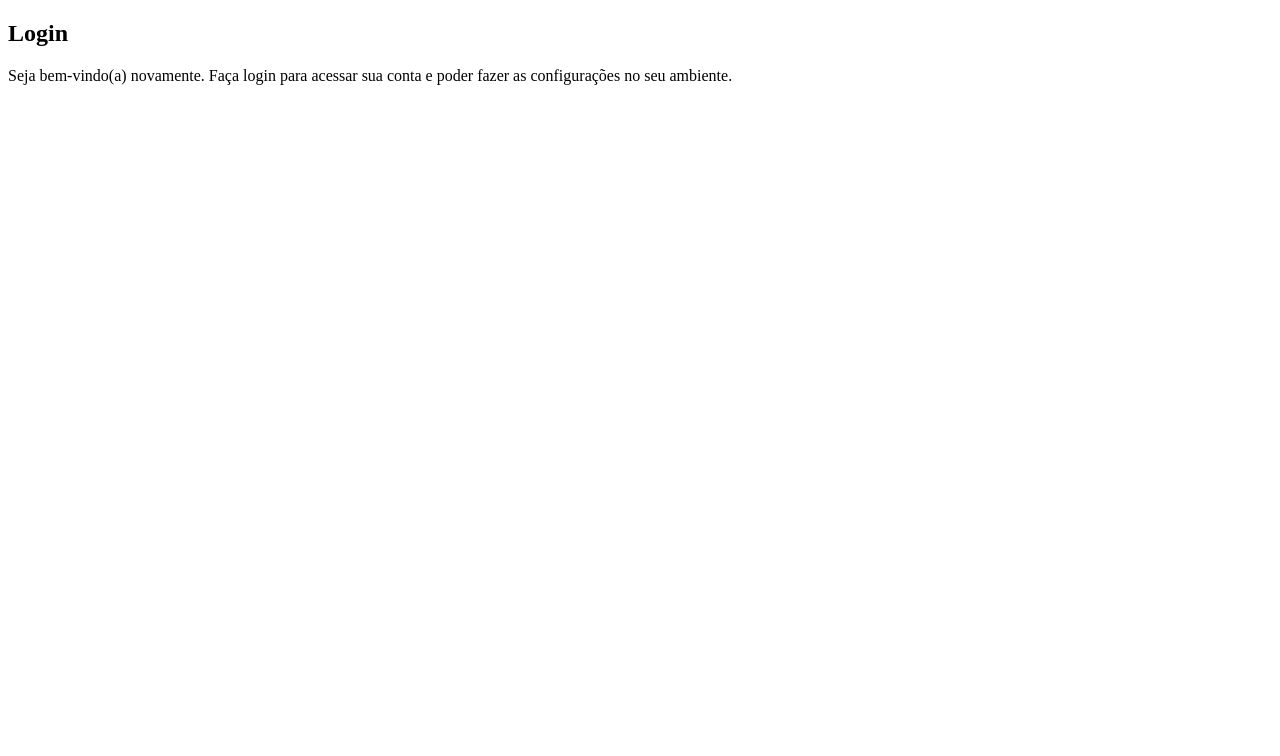
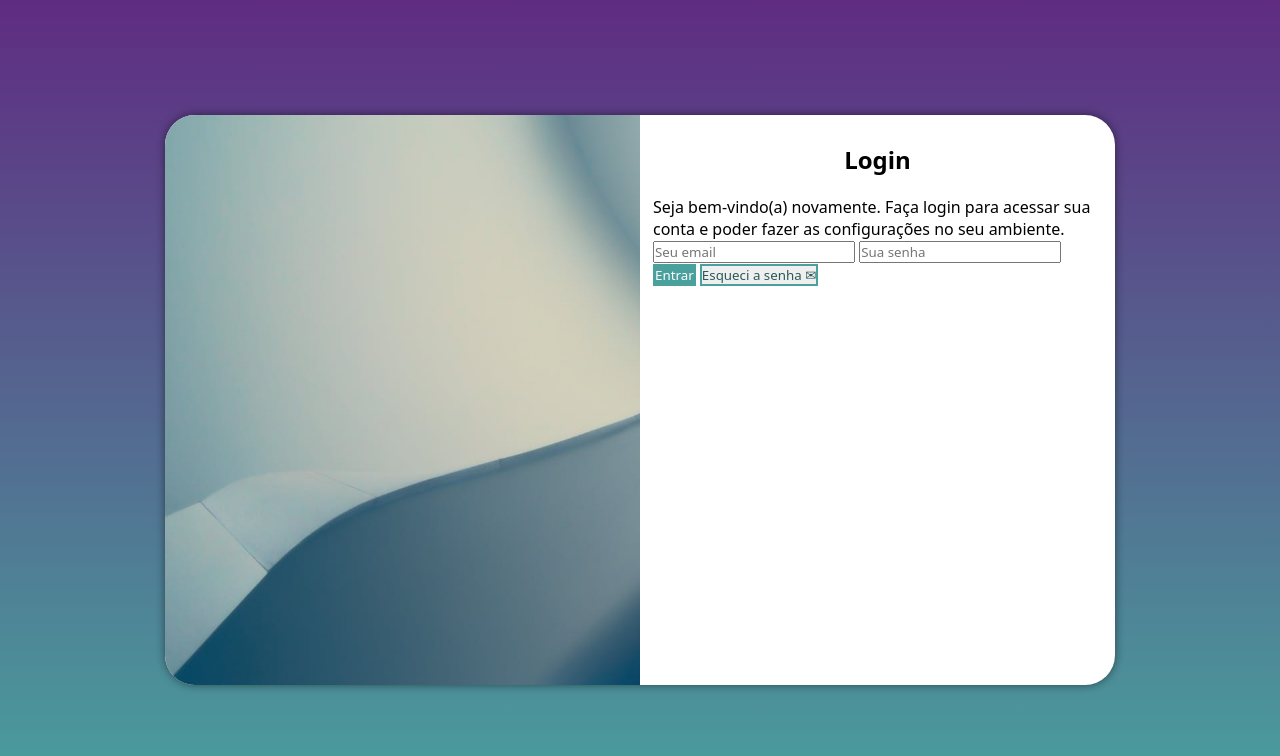
Before and after one commit to PedroHDenny/projeto-login, a plain HTML site: page index.html in a window 1280 px wide. Drawn offline with Linux system fonts and the light colour scheme.

Commit message:
media query

```diff
--- /dev/null
+++ b/estilos/media-query.css
@@ -0,0 +1,44 @@
+@charset "UTF-8";
+
+@media screen and (min-width: 768px) and (max-width:992px) {
+
+    body{
+        background-image: linear-gradient(to top, #49a09d, #5f2c82);
+    }
+
+    section#login{
+        width: 80vw;
+    }
+
+    section#login>div#imagem{
+        float: left;
+        width: 30%;
+        height: 100%;
+    }
+    section#login>div#formulario{
+        float: right;
+        width: 70%;
+    }
+}
+
+@media screen and (min-width:992px) {
+
+    body{
+        background-image: linear-gradient(to top, #49a09d, #5f2c82);
+    }
+
+    section#login{
+        width: 950px;
+    }
+
+    section#login>div#imagem{
+        float: left;
+        width: 50%;
+        height: 100%;
+    }
+
+    section#login>div#formulario{
+        float: right;
+        width: 50%;
+    }
+}
--- a/estilos/style.css
+++ b/estilos/style.css
@@ -5,3 +5,77 @@
     Verde: #49a09d
     Lilás: #5f2c82
 */
+
+*{
+    margin: 0;
+    padding: 0;
+    font-family:system-ui, -apple-system, BlinkMacSystemFont, 'Segoe UI', Roboto, Oxygen, Ubuntu, Cantarell, 'Open Sans', 'Helvetica Neue', sans-serif;
+    box-sizing: border-box;
+}
+
+body , html{
+    background-color: #5f2c82;
+    height: 100vh;
+    width: 100vw;
+}
+
+main{
+    position: relative;
+    height: 100vh;
+    width: 100vw;
+}
+
+section{
+    top: 50%;
+    left: 50%;
+    transform: translate(-50%, -50%);
+    overflow: hidden;
+    position: absolute;
+    width: 300px;
+    background-color: white;
+    height: 570px;
+    border-radius: 30px;
+    box-shadow: 0px 0px 10px rgba(0, 0, 0, 0.486);
+}
+
+section#login{
+    transition: width 0.3s, height 0.3s;
+    transition-timing-function: ease;
+}
+
+div#imagem{
+    background-image:url(../imagens/pexels-johannes-plenio-1103970\ \(1\).jpg);
+    height: 220px;
+    background-size: cover;
+    display: block;
+}
+
+div>h1{
+    text-align: center;
+    padding-top: 15px;
+}
+
+div>p{
+    padding-top: 20px ;
+}
+
+div#formulario{
+    padding: 13px;
+    display: block;
+}
+
+form>input{
+
+}
+
+
+input#entrar , #esqueci{
+    border: solid  2px #49a09d;
+}
+input#entrar{
+    background-color: #49a09d;
+    color: white;
+}
+input#esqueci{
+    color: #285a58;
+}
--- a/index.html
+++ b/index.html
@@ -4,6 +4,7 @@
     <meta charset="UTF-8">
     <meta name="viewport" content="width=device-width, initial-scale=1.0">
     <link rel="stylesheet" href="estilos/style.css">
+    <link rel="stylesheet" href="estilos/media-query.css">
     <title>Login</title>
 </head>
 <body>
@@ -16,7 +17,12 @@
                 <h1>Login</h1>
                 <p>Seja bem-vindo(a) novamente. Faça login para acessar sua conta e poder fazer as configurações no seu ambiente.</p>
                 <form action="login.php" method="post">
-
+                    <label for="iemail"></label>
+                    <input type="email" name="email" id="iemail" required autocomplete="off" placeholder="Seu email">
+                    <label for="isenha"></label>
+                    <input type="password" name="senha" id="isenha" required minlength="5" maxlength="15" placeholder="Sua senha" >
+                    <input id="entrar" type="submit" value="Entrar">
+                    <input id="esqueci" type="button" value="Esqueci a senha &#x2709">
                 </form>
             </div>
         </section>
```
